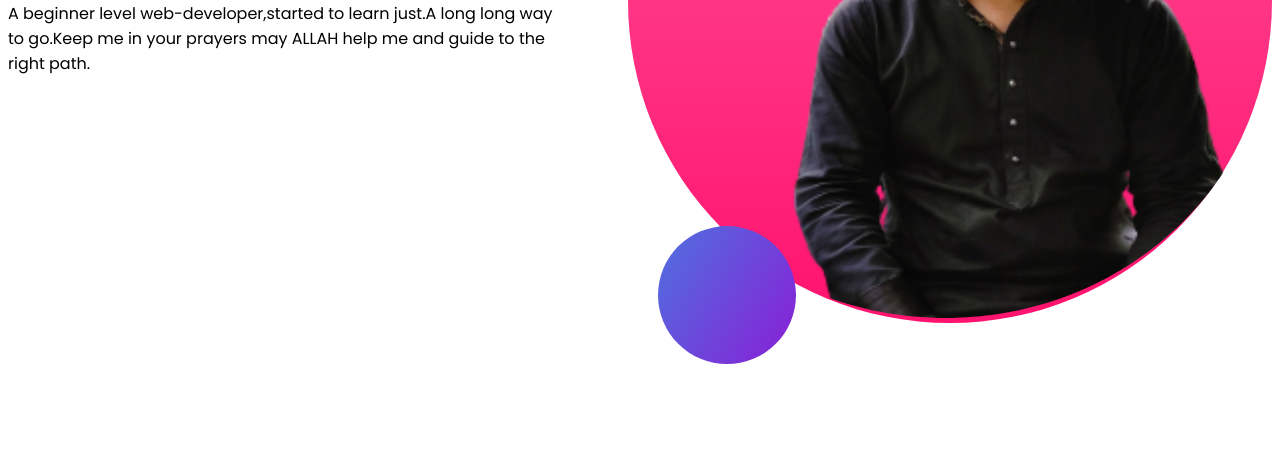
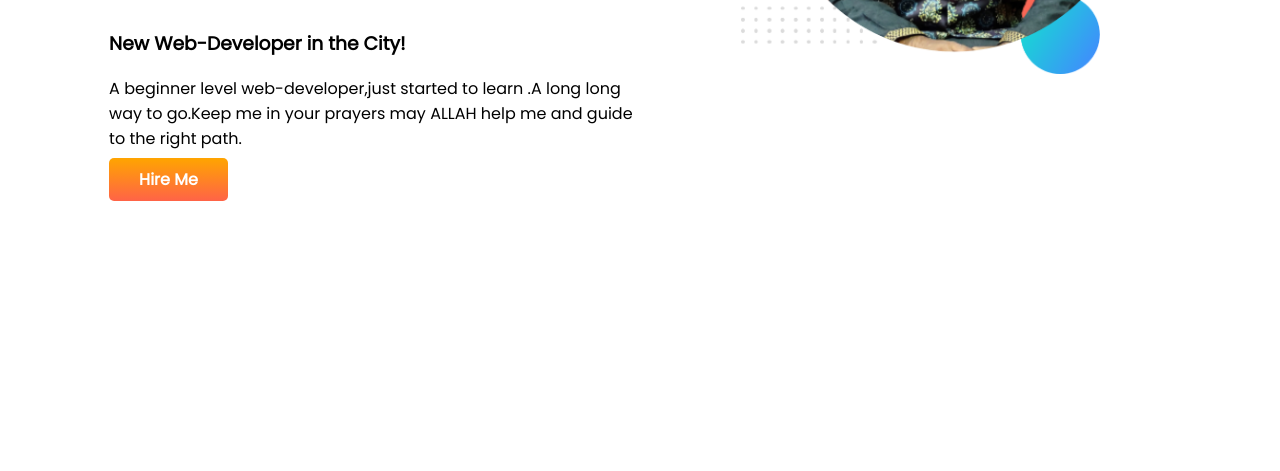
Before and after one commit to Azharul-Islam-Nahid/developer-portfolio, a plain HTML site: page index.html in a window 1280 px wide. Shown: the part 329-800 px from the top of the page. Drawn offline with Linux system fonts and the light colour scheme.

Commit message:
added link button

```diff
--- a/index.html
+++ b/index.html
@@ -14,15 +14,17 @@
 
 <body>
     <section>
-        <div>
+        <div class="half-width">
             <h1>Welcome To </h1>
             <h1><span class="orange-color">Azharul Islam's</span> World!</h1>
             <h3>New Web-Developer in the City! </h3>
-            <p>A beginner level web-developer,started to learn just.A long long way to go.Keep me in your prayers may
+            <p>A beginner level web-developer,just started to learn .A long long way to go.Keep me in your prayers may
                 ALLAH
                 help me and guide to the right path.</p>
+            <a class="link-button" target="_blank" href="https://www.linkedin.com/in/ajharul-islam-111aba1ba">Hire
+                Me</a>
         </div>
-        <div><img src="images/my-bgazhar.png" alt=""></div>
+        <div class="half-width"><img src="images/my-bgnahid.png" alt=""></div>
     </section>
 </body>
 
--- a/style.css
+++ b/style.css
@@ -13,3 +13,21 @@ h1 {
 section {
     display: flex;
 }
+
+.half-width {
+    width: 50%;
+    padding-left: 8%;
+}
+
+.half-width img {
+    width: 75%;
+}
+
+.link-button {
+    color: white;
+    font-weight: 700;
+    text-decoration: none;
+    background-image: linear-gradient(orange, tomato);
+    padding: 10px 30px;
+    border-radius: 5px;
+}
```
